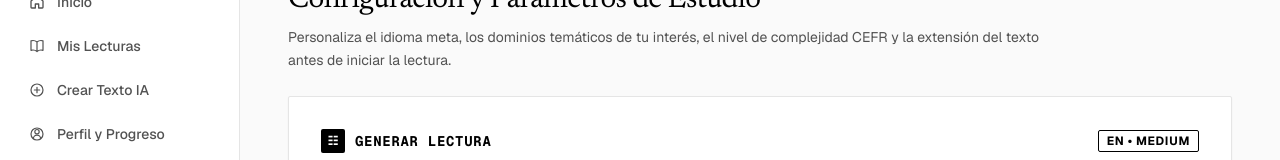
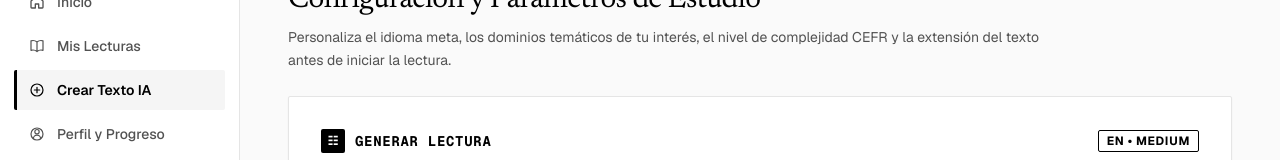
Before and after one commit to DolyLanguagesORG/dolynation-tonatiuh-front, a Next.js app: page /generate in a window 1280 px wide. Shown: the part 144-304 px from the top of the page. Built offline with nearby package versions, Linux system fonts and the light colour scheme; no server answers.

Commit message:
feat(ui): enlaza accesos del sidebar a la pagina de generacion

```diff
--- a/src/components/layout/sidebar.tsx
+++ b/src/components/layout/sidebar.tsx
@@ -106,8 +106,8 @@ function SidebarContent({ onItemClick }: { onItemClick?: () => void }) {
     {
       id: "create-ai",
       label: t.nav.createAiText,
-      href: "/#generar-lectura",
-      isActive: false,
+      href: "/generate",
+      isActive: pathname === "/generate",
       icon: (
         <svg
           aria-hidden="true"
@@ -162,8 +162,8 @@ function SidebarContent({ onItemClick }: { onItemClick?: () => void }) {
       }}
     >
       <div className="flex flex-col gap-3 p-3.5">
-        <a
-          href="#generar-lectura"
+        <Link
+          href="/generate"
           onClick={onItemClick}
           className="block w-full"
         >
@@ -185,7 +185,7 @@ function SidebarContent({ onItemClick }: { onItemClick?: () => void }) {
           >
             {t.nav.newReadingCta}
           </Button>
-        </a>
+        </Link>
 
         <SidebarItems>
           <SidebarItemGroup>
```
